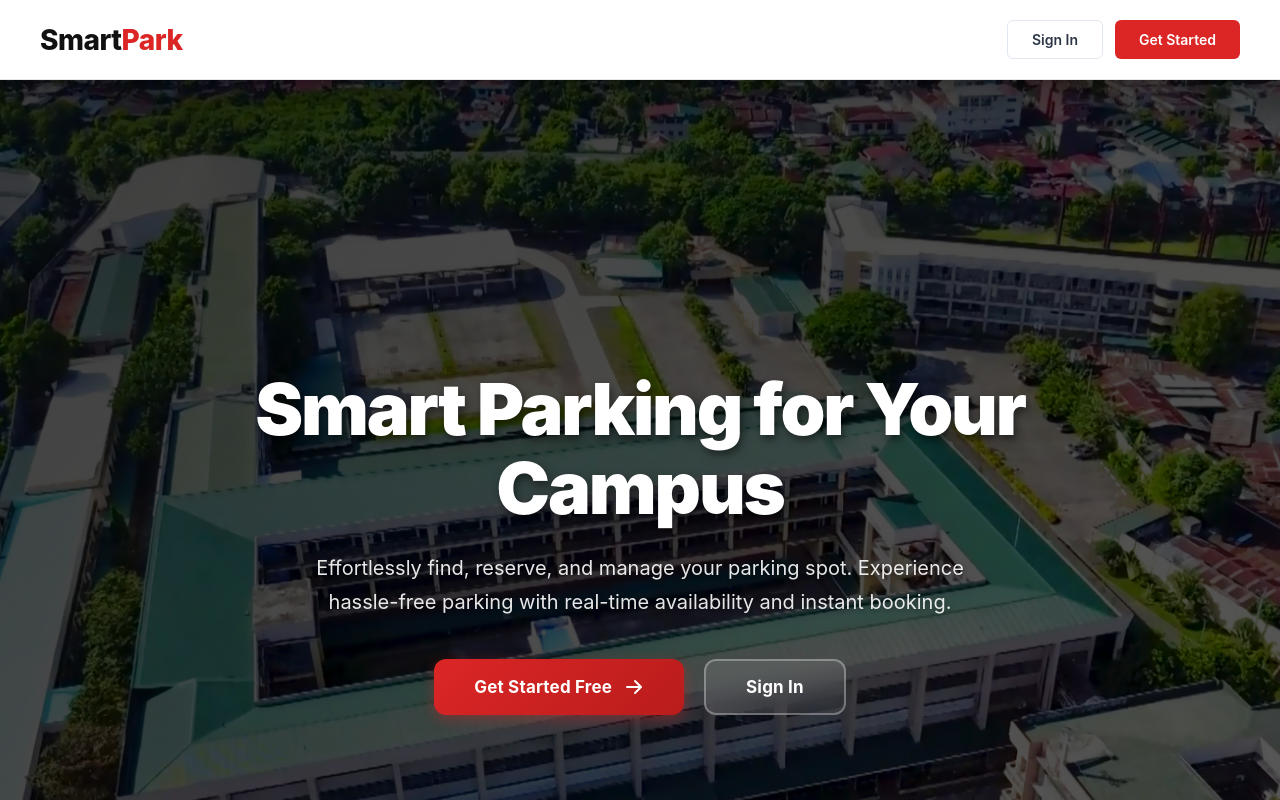
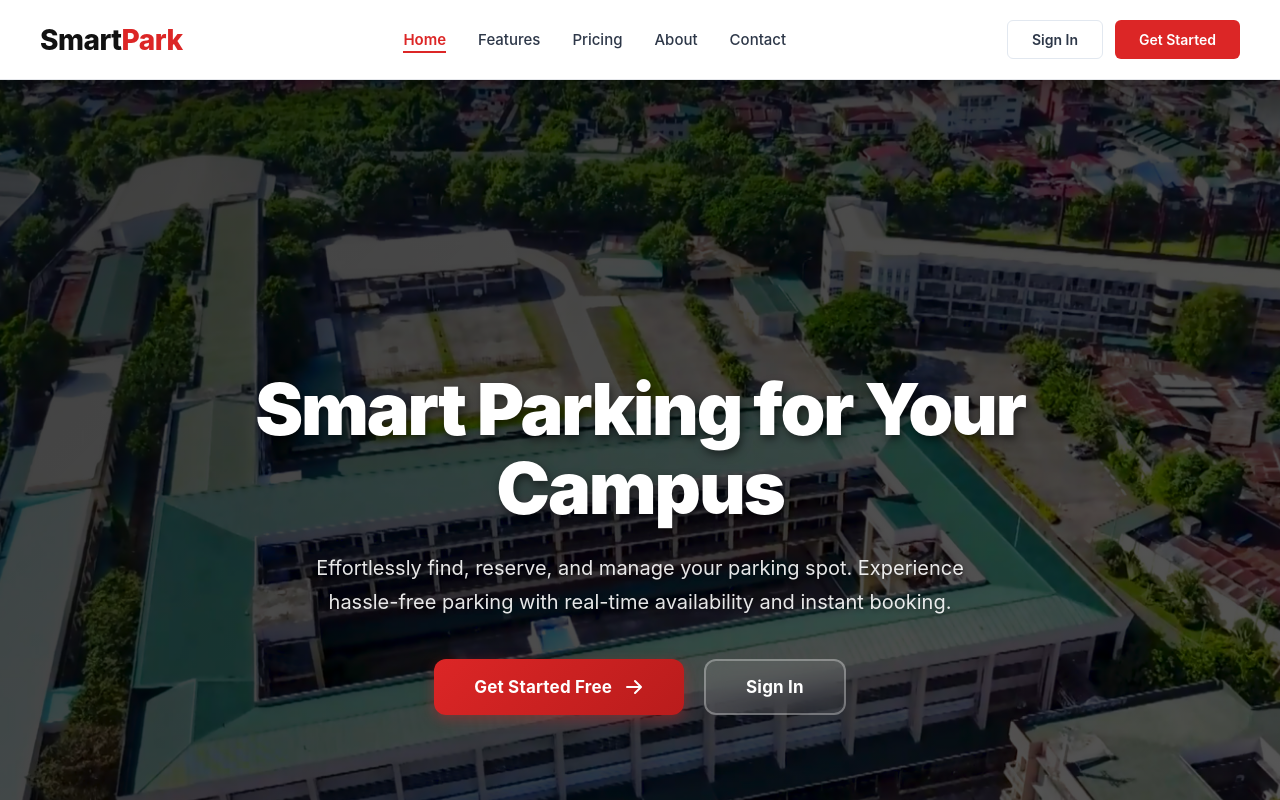
Before and after one commit to Brentaru/SmartPark, a React (Create React App) app in the folder frontend/: page / in a window 1280 px wide. Shown: the top 800 px of the page. Built offline with nearby package versions, Linux system fonts and the light colour scheme; the HTML template or start-up script is replaced by a standard one.

Commit message:
feat: ui - add static navbar links with active highlight styling

```diff
--- a/frontend/src/components/Navbar.jsx
+++ b/frontend/src/components/Navbar.jsx
@@ -1,7 +1,39 @@
-import React from 'react';
+import React, { useState, useEffect } from 'react';
 import '../styles/Navbar.css';
 
 const Navbar = ({ onNavigateToLogin, onNavigateToRegister }) => {
+  const [activeSection, setActiveSection] = useState('home');
+
+  useEffect(() => {
+    const handleScroll = () => {
+      const sections = ['home', 'features', 'pricing', 'about', 'contact'];
+      const scrollPosition = window.scrollY + 100;
+
+      for (const sectionId of sections) {
+        const element = document.getElementById(sectionId);
+        if (element) {
+          const { offsetTop, offsetHeight } = element;
+          if (scrollPosition >= offsetTop && scrollPosition < offsetTop + offsetHeight) {
+            setActiveSection(sectionId);
+            break;
+          }
+        }
+      }
+    };
+
+    window.addEventListener('scroll', handleScroll);
+    handleScroll();
+
+    return () => window.removeEventListener('scroll', handleScroll);
+  }, []);
+
+  const scrollToSection = (sectionId) => {
+    const element = document.getElementById(sectionId);
+    if (element) {
+      element.scrollIntoView({ behavior: 'smooth' });
+    }
+  };
+
   return (
     <nav className="navbar">
       <div className="navbar-container">
@@ -10,6 +42,44 @@ const Navbar = ({ onNavigateToLogin, onNavigateToRegister }) => {
             <span className="brand-smart">Smart</span>
             <span className="brand-park">Park</span>
           </span>
+        </div>
+
+        <div className="navbar-links">
+          <a
+            href="#home"
+            className={`nav-link ${activeSection === 'home' ? 'active' : ''}`}
+            onClick={(e) => { e.preventDefault(); scrollToSection('home'); }}
+          >
+            Home
+          </a>
+          <a
+            href="#features"
+            className={`nav-link ${activeSection === 'features' ? 'active' : ''}`}
+            onClick={(e) => { e.preventDefault(); scrollToSection('features'); }}
+          >
+            Features
+          </a>
+          <a
+            href="#pricing"
+            className={`nav-link ${activeSection === 'pricing' ? 'active' : ''}`}
+            onClick={(e) => { e.preventDefault(); scrollToSection('pricing'); }}
+          >
+            Pricing
+          </a>
+          <a
+            href="#about"
+            className={`nav-link ${activeSection === 'about' ? 'active' : ''}`}
+            onClick={(e) => { e.preventDefault(); scrollToSection('about'); }}
+          >
+            About
+          </a>
+          <a
+            href="#contact"
+            className={`nav-link ${activeSection === 'contact' ? 'active' : ''}`}
+            onClick={(e) => { e.preventDefault(); scrollToSection('contact'); }}
+          >
+            Contact
+          </a>
         </div>
 
         <div className="navbar-actions">
--- a/frontend/src/styles/Navbar.css
+++ b/frontend/src/styles/Navbar.css
@@ -63,6 +63,50 @@
   color: #2d3748;
 }
 
+.navbar-links {
+  display: flex;
+  gap: 32px;
+  align-items: center;
+}
+
+.nav-link {
+  color: #2d3748;
+  text-decoration: none;
+  font-size: 15px;
+  font-weight: 500;
+  position: relative;
+  transition: color 0.3s ease;
+  cursor: pointer;
+}
+
+.nav-link::after {
+  content: '';
+  position: absolute;
+  bottom: -4px;
+  left: 0;
+  width: 0;
+  height: 2px;
+  background-color: #dc2626;
+  transition: width 0.3s ease;
+}
+
+.nav-link:hover {
+  color: #dc2626;
+}
+
+.nav-link:hover::after {
+  width: 100%;
+}
+
+.nav-link.active {
+  color: #dc2626;
+  font-weight: 600;
+}
+
+.nav-link.active::after {
+  width: 100%;
+}
+
 .navbar-actions {
   display: flex;
   gap: 12px;
@@ -104,6 +148,16 @@
     gap: 16px;
   }
 
+  .navbar-links {
+    flex-wrap: wrap;
+    justify-content: center;
+    gap: 20px;
+  }
+
+  .nav-link {
+    font-size: 14px;
+  }
+
   .navbar-actions {
     width: 100%;
   }
```
